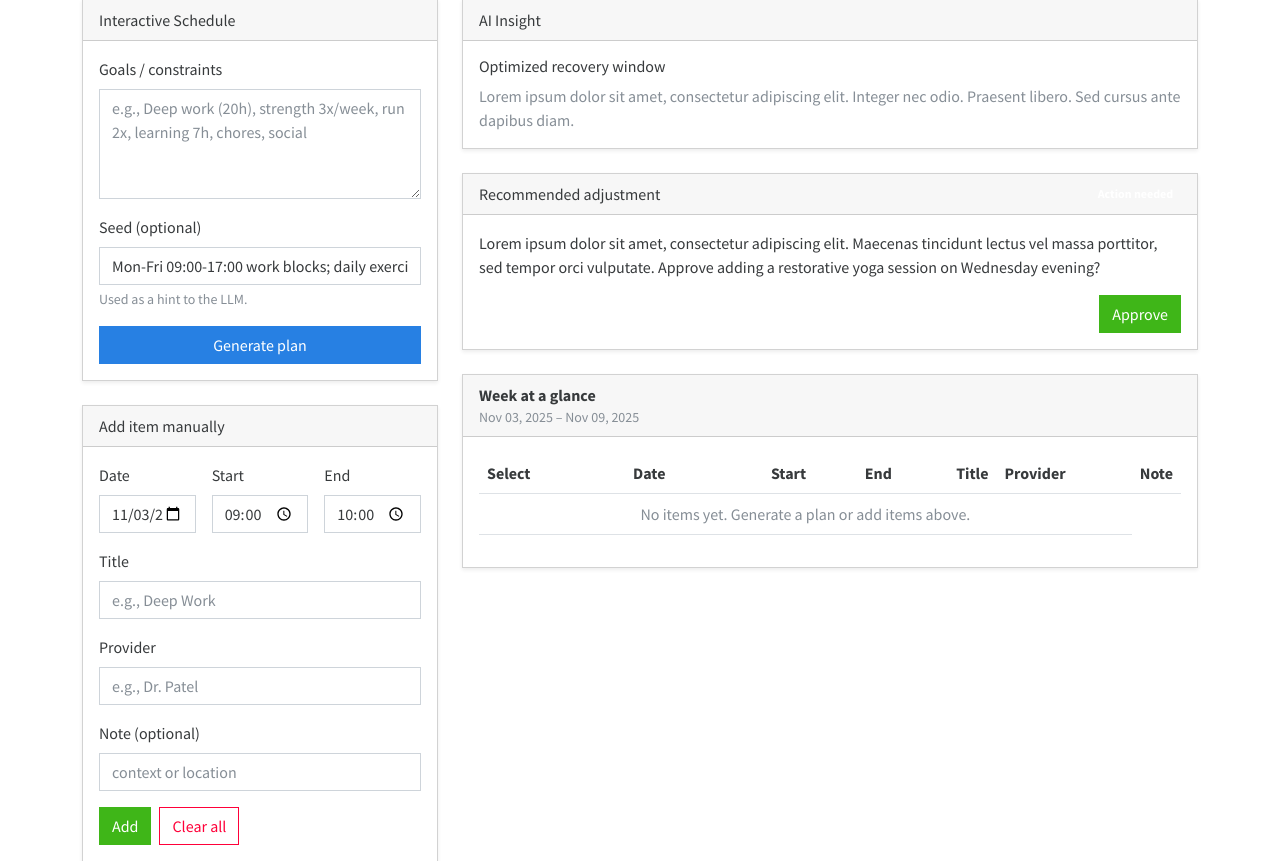
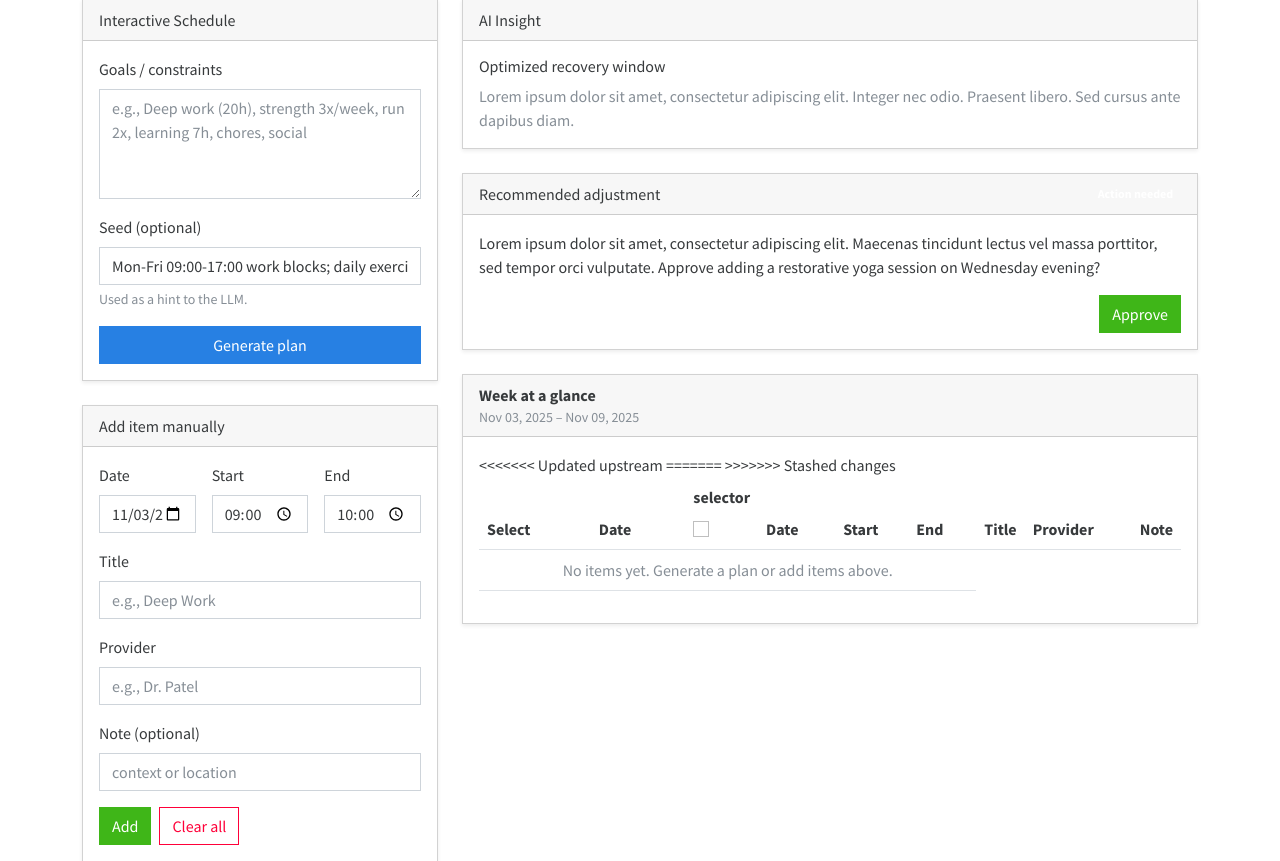
Before and after one commit to davidparks21/shiftrx_challenge, a Flask app: page / in a window 1280 px wide. Shown: the part 81-942 px from the top of the page. Run offline with Flask 3, Linux system fonts and the light colour scheme; some libraries are stand-ins or nearby versions.

Commit message:
small updates

```diff
--- a/src/app/templates/index.html
+++ b/src/app/templates/index.html
@@ -97,9 +97,17 @@
           <table id="schedule-table" class="table table-hover align-middle">
             <thead>
               <tr>
+<<<<<<< Updated upstream
                 <th style="width: 8rem;">Select</th>
                 <th style="width: 3rem;"></th>
                 <th style="width: 11rem;">Date</th>
+=======
+                <th style="width: 3rem;">
+                  <label class="form-label">selector</label>
+                  <input type="checkbox" id="check-all" class="form-check-input">
+                </th>
+                <th style="width: 8rem;">Date</th>
+>>>>>>> Stashed changes
                 <th style="width: 7rem;">Start</th>
                 <th style="width: 7rem;">End</th>
                 <th>Title</th>
@@ -113,6 +121,7 @@
                 {% set entry_date = day_dates.get(it.day) %}
                 <tr>
                   <td>
+<<<<<<< Updated upstream
                     <select
                       class="form-select form-select-sm"
                       aria-label="Select an action for {{ it.title }} on {{ (entry_date.strftime('%a %b %d, %Y') if entry_date else it.day) }}"
@@ -120,6 +129,9 @@
                     >
                       <option selected disabled value="">Select action…</option>
                     </select>
+=======
+                    <input type="checkbox" class="form-check-input row-check" name="selected_items" value="{{ it.id }}">
+>>>>>>> Stashed changes
                   </td>
                   <td>
                     <div class="fw-semibold">{{ entry_date.strftime('%a') if entry_date else it.day }}</div>
@@ -144,4 +156,22 @@
     </div>
   </div>
 </div>
+
+<script>
+document.addEventListener('DOMContentLoaded', () => {
+  const checkAll = document.getElementById('check-all');
+  const rowChecks = document.querySelectorAll('.row-check');
+
+  checkAll?.addEventListener('change', () => {
+    rowChecks.forEach(chk => chk.checked = checkAll.checked);
+  });
+
+  rowChecks.forEach(chk => {
+    chk.addEventListener('change', () => {
+      if (!chk.checked) checkAll.checked = false;
+      else if (Array.from(rowChecks).every(c => c.checked)) checkAll.checked = true;
+    });
+  });
+});
+</script>
 {% endblock %}
```
Also changed, not shown: 2 other files.
